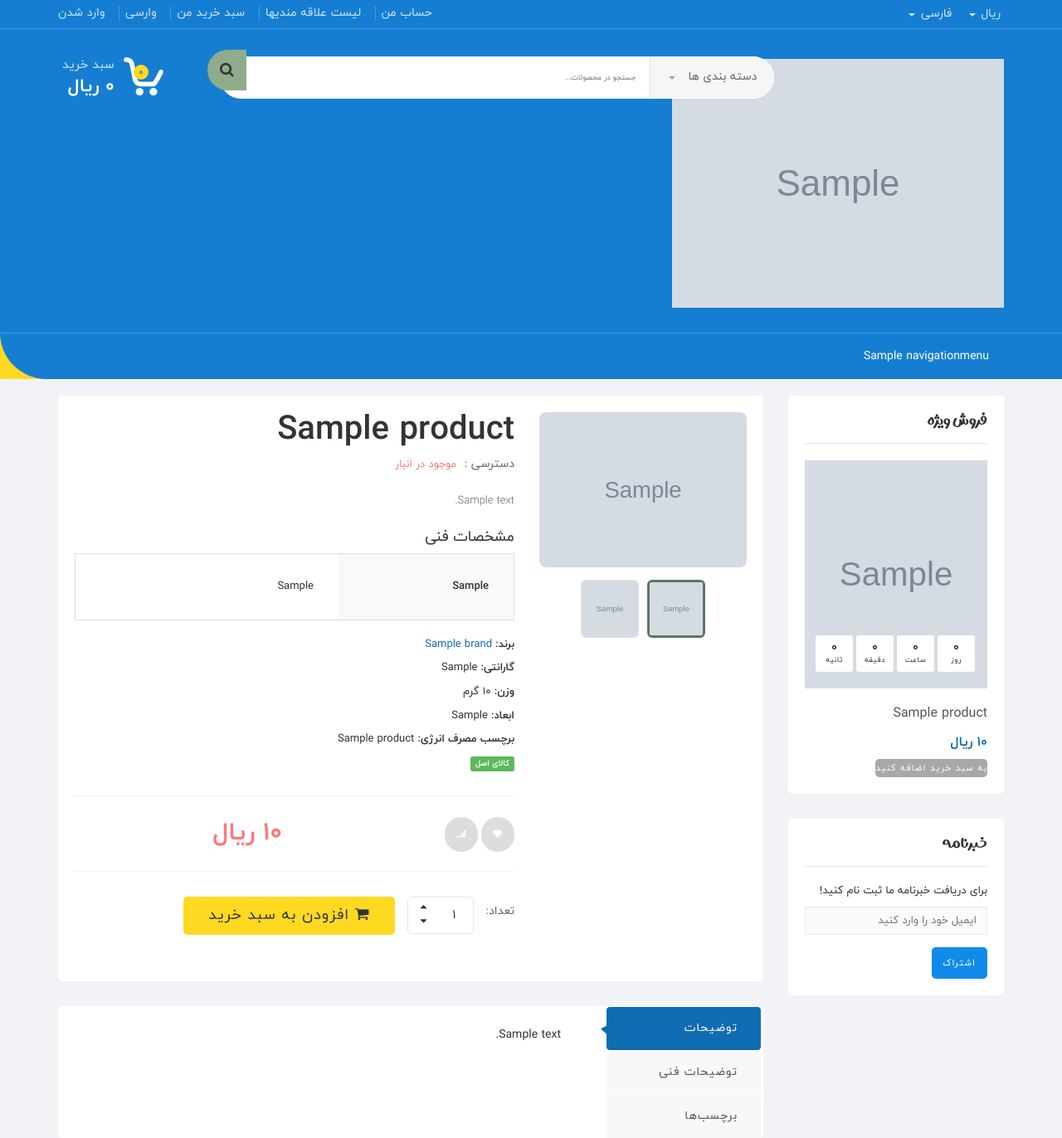
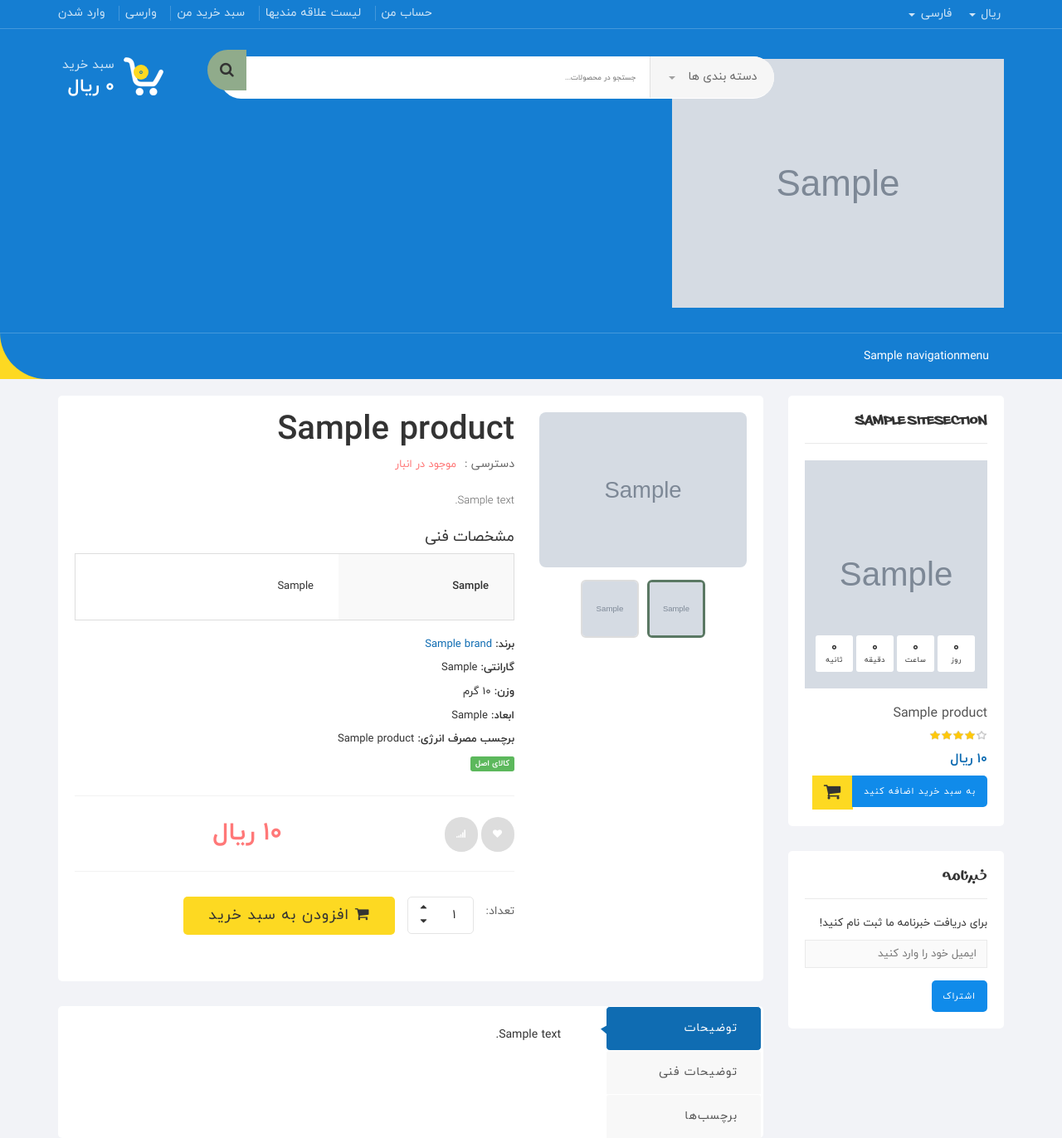
Before and after one commit to reza-khalili-dev/voltom-shop, a Django app: a page that uses templates/detail.html in a window 1280 px wide. Shown: the top 1372 px of the page at 83% size. Run offline with Django 5.2, Linux system fonts and the light colour scheme; tables that the repository leaves empty hold one stand-in row (values such as "Sample post"); grey boxes marked "Sample" are stand-in pictures; some libraries are stand-ins or nearby versions.

Commit message:
Fix detail page sidebar hot deals button style to match home page

```diff
--- a/templates/detail.html
+++ b/templates/detail.html
@@ -41,7 +41,7 @@
           <!-- Hot Deals -->
           {% if hot_deals %}
           <div class="sidebar-widget hot-deals outer-bottom-xs">
-            <h3 class="section-title">فروش ویژه</h3>
+            <h3 class="section-title">{{ site_sections.hot_deals_title.title|default:'فروش ویژه' }}</h3>
             <div class="owl-carousel sidebar-carousel custom-carousel owl-theme outer-top-ss">
               {% for deal in hot_deals %}
               <div class="item">
@@ -50,6 +50,7 @@
                     <div class="image">
                       <a href="{{ deal.get_absolute_url }}">
                         <img src="{{ deal.image.url }}" alt="{{ deal.name }}" loading="lazy">
+                        {% if deal.image_hover %}<img src="{{ deal.image_hover.url }}" alt="{{ deal.name }}" class="hover-image" loading="lazy">{% endif %}
                       </a>
                     </div>
                     {% if deal.hot_deal_discount %}
@@ -66,17 +67,23 @@
                   </div>
                   <div class="product-info text-left m-t-20">
                     <h3 class="name"><a href="{{ deal.get_absolute_url }}">{{ deal.name }}</a></h3>
+                    <div class="rating rateit-small"></div>
                     <div class="product-price">
-                      <span class="price">{{ deal.final_price }} ریال</span>
+                      <span class="price">{{ deal.final_price|floatformat:0 }} ریال</span>
                       {% if deal.discount_price %}
-                      <span class="price-before-discount">{{ deal.price }} ریال</span>
+                      <span class="price-before-discount">{{ deal.price|floatformat:0 }} ریال</span>
                       {% endif %}
                     </div>
                   </div>
                   <div class="cart clearfix animate-effect">
                     <div class="action">
                       <div class="add-cart-button btn-group">
-                        <a href="{% url 'add_to_cart' deal.id %}" class="btn btn-primary cart-btn">به سبد خرید اضافه کنید</a>
+                        <button class="btn btn-primary icon" type="button" onclick="window.location.href='{% url 'add_to_cart' deal.id %}'">
+                          <i class="fa fa-shopping-cart"></i>
+                        </button>
+                        <button class="btn btn-primary cart-btn" type="button" onclick="window.location.href='{% url 'add_to_cart' deal.id %}'">
+                          به سبد خرید اضافه کنید
+                        </button>
                       </div>
                     </div>
                   </div>
@@ -86,6 +93,7 @@
             </div>
           </div>
           {% endif %}
+
 
           <!-- Newsletter -->
           <div class="sidebar-widget newsletter outer-bottom-small outer-top-vs">
```
